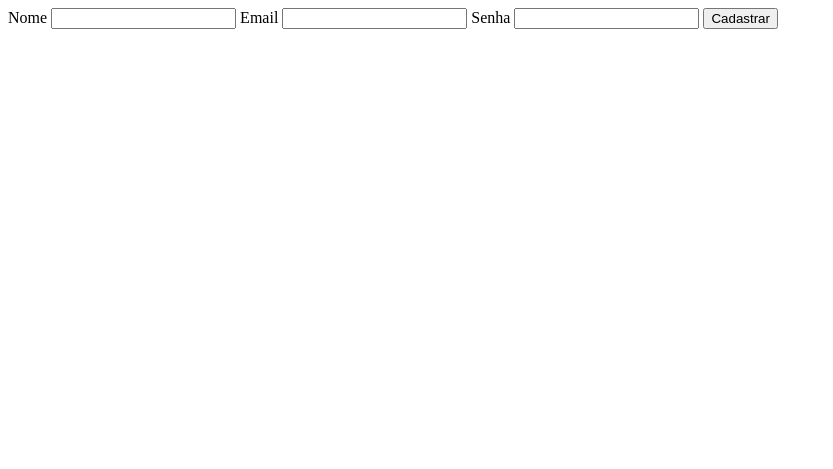
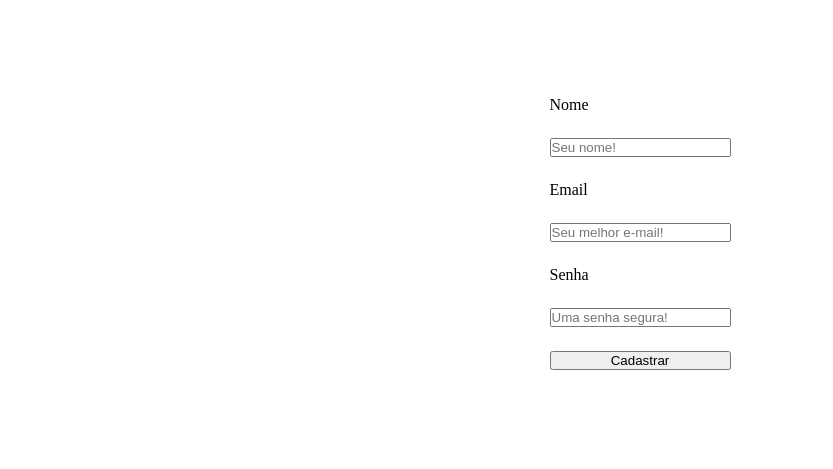
Before and after one commit to devmarquinhos/Lovelace-2.0, a website: page public/register.html in a window 1280 px wide. Shown: the whole page, without its empty margins (0-833 px from the left). Drawn offline with Linux system fonts and the light colour scheme.

Commit message:
:lipstick: Styling the register page
Started to style the form, before continue, we need to create a prototype of the register page on Figma.

```diff
--- a/public/register.html
+++ b/public/register.html
@@ -1,20 +1,24 @@
 <!DOCTYPE html>
 <html lang="en">
 <head>
+    <!-- Linkando o CSS -->
+    <link rel="stylesheet" href="static/css/register.css">
     <meta charset="UTF-8">
     <meta http-equiv="X-UA-Compatible" content="IE=edge">
     <meta name="viewport" content="width=device-width, initial-scale=1.0">
     <title>Document</title>
 </head>
 <body>
-    <form action="/register" method="post">
-        <label for="nome">Nome</label>
-        <input type="text" name="nome" required>
-        <label for="email">Email</label>
-        <input type="email" name="email" required>
-        <label for="senha">Senha</label>
-        <input type="password" name="senha" required>
-        <button type="submit">Cadastrar</button>
-    </form>
+    <div class="formContainer">
+        <form action="/register" method="post">
+            <label for="nome" >Nome</label>
+            <input type="text" name="nome" placeholder= "Seu nome!" required>
+            <label for="email">Email</label>
+            <input type="email" name="email" placeholder= "Seu melhor e-mail!" required>
+            <label for="senha">Senha</label>
+            <input type="password" name="senha" placeholder= "Uma senha segura!" required>
+            <button type="submit">Cadastrar</button>
+        </form>
+    </div>
 </body>
 </html>
--- /dev/null
+++ b/public/static/css/register.css
@@ -0,0 +1,20 @@
+* {
+    margin: 0;
+    padding: 0;
+    box-sizing: border-box;
+}
+
+
+.formContainer {
+    display: flex;
+    justify-content: center;
+    align-items: center;
+
+    padding: 96px;
+}
+
+form {
+    display: flex;
+    flex-direction: column;
+    gap: 24px;
+}
```
